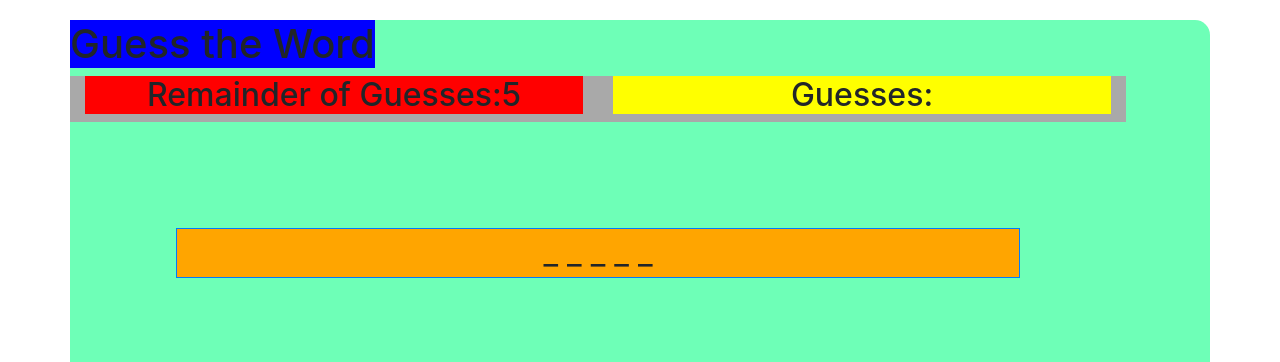
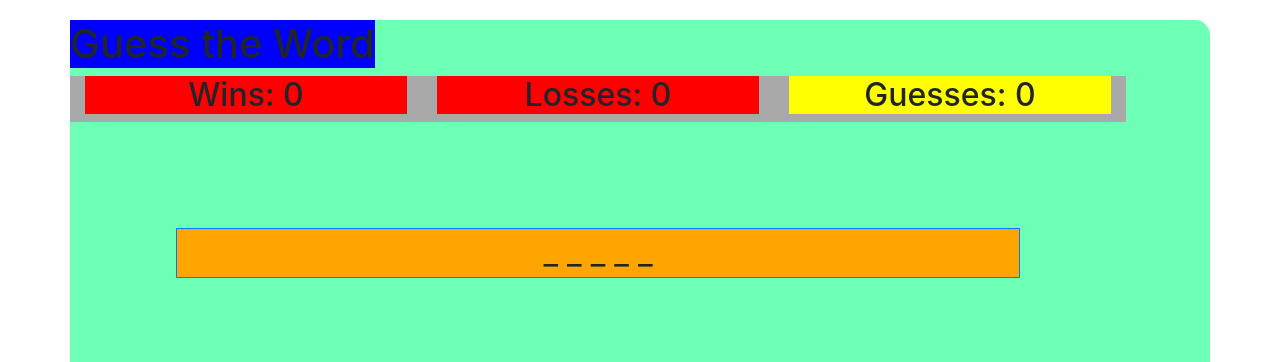
Before and after one commit to zmorton8057/Word-Guess, a plain HTML site: page index.html in a window 1280 px wide. Shown: the top 362 px of the page. Drawn offline with nearby package versions, Linux system fonts and the light colour scheme; a web font is replaced by a local one.

Commit message:
Wins and Losses Counter now work when a user wins or loses

```diff
--- a/index.html
+++ b/index.html
@@ -21,10 +21,13 @@
         </div>
         <div class="row">
             <div class="col">
-                <h2 id="chancesDiv" class="chancesDiv">Chances: <span id="guessCounter"></span></h2>
+                <h2 id="winDiv" class="chancesDiv">Wins: 0<span id="guessCounter"></span></h2>
+            </div>
+            <div class="col">
+                <h2 id="lossesDiv" class="chancesDiv">Losses: 0<span id="guessCounter"></span></h2>
             </div>
             <di class="col">
-                <h2 id="guess" class="guessDiv">Guesses:</h2>
+                <h2 id="guess" class="guessDiv">Guesses: 0</h2>
             </di>
         </div>
 
--- a/version2.js
+++ b/version2.js
@@ -5,6 +5,9 @@ var wordBank = ["bookkeeper", "madonna", "vatican", 'zebra'];
 //win counter
 var wins = 0;
 console.log(wins);
+
+//losses counter
+var losses = 0;
 
 
 
@@ -44,12 +47,11 @@ var wordArrayChangedString = wordArrayChanged.join("")
 //prints array to the DOM
 document.getElementById("placeH").innerHTML = wordArrayChangedString
 
-//Finds var guesses equal to the length of the string
+//Determines the amount of Guesses a user receives according to the length of the word
 var guess = wordCorrect.length
-document.getElementById('chancesDiv').textContent = ("Remainder of Guesses:" +guess)
-if (guess === 0){
-    alert("You Lose, Try Again")
-}
+//Print initial win total to the Dom
+document.getElementById('winDiv').textContent = ("Wins: 0")
+
 
 
 //Empty array to store incorrect guesses
@@ -82,6 +84,7 @@ if (displayWord == wordCorrect){
     alert("You Win! The answer is " + wordCorrect)
     off();
     wins++
+    document.getElementById('winDiv').textContent = ("Wins: " + wins)
 }
 
 //checks to see if the correct array includes the userGuess returns true or false stores in var n
@@ -97,6 +100,8 @@ if (n === false) {
         document.getElementById('guess').textContent = ("Guesses: " + guess)
         if (guess === 0){
             alert("You Lost, Try Again")
+            losses++
+            document.getElementById('lossesDiv').textContent = ("Losses: " + losses)
         }
      }
 
```
